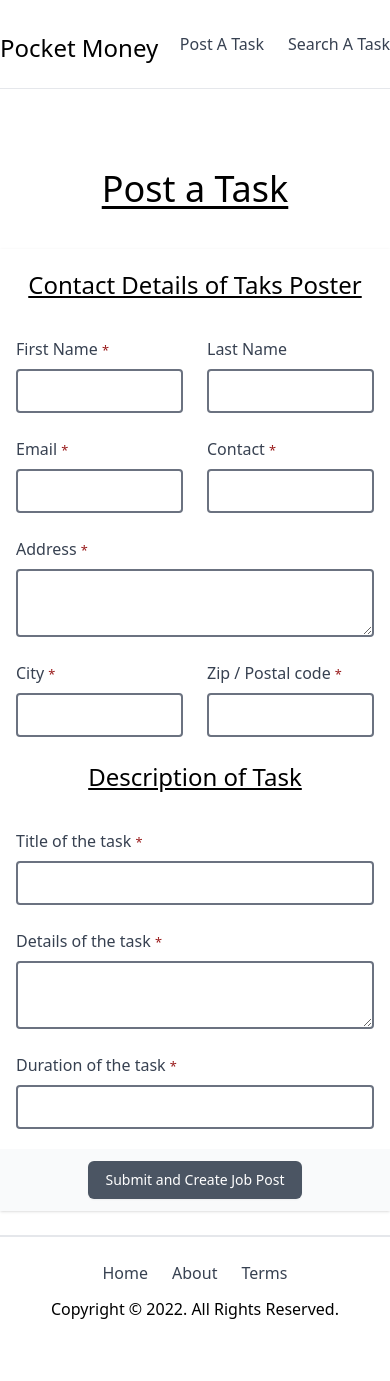
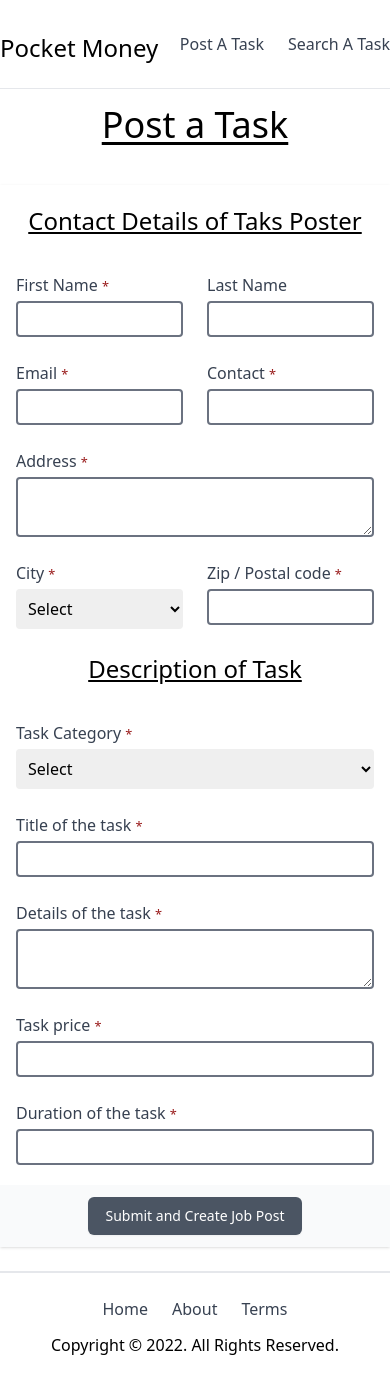
Before and after one commit to xenioushk/pocket-money-app, a React (Create React App) app: page /add-job in a window 390 px wide. Before the commit the page ends 1345 px from the top, so only its background shows below. Built offline with nearby package versions, Linux system fonts and the light colour scheme; no server answers.

Commit message:
Added form validation.

```diff
--- a/package.json
+++ b/package.json
@@ -9,6 +9,7 @@
     "axios": "1.1.3",
     "react": "^18.2.0",
     "react-dom": "^18.2.0",
+    "react-hook-form": "7.39.1",
     "react-router-dom": "6.4.2",
     "react-scripts": "5.0.1",
     "web-vitals": "2.1.4"
--- a/src/components/AddJob.js
+++ b/src/components/AddJob.js
@@ -2,184 +2,199 @@ import React, { useState } from "react"
 import FormHeading from "./form/FormHeading"
 import axios from "axios"
 import FormLabel from "./form/FormLabel"
+import { useForm } from "react-hook-form"
 
 const AddJob = () => {
-  const [status, setStatus] = useState(0)
-  const [firstname, setFirstName] = useState("")
-  const [lastname, setLastName] = useState("")
-  const [contact, setContact] = useState("")
-  const [email, setEmail] = useState("")
-  const [address, setAddress] = useState("")
-  const [city, setCity] = useState("")
-  const [zipcode, setZipcode] = useState("")
-
-  const [taskTitle, setTaskTitle] = useState("")
-  const [taskDetails, settaskDetails] = useState("")
-  const [taskDuration, setTaskDuration] = useState("")
-
-  // useEffect(() => {
-  //   setStatus(1)
-  // }, [status])
-
-  //functions.
-
-  const resetFields = () => {
-    setFirstName("")
-    setLastName("")
-    setContact("")
-    setEmail("")
-    setCity("")
-    setZipcode("")
-    setAddress("")
-    setTaskTitle("")
-    settaskDetails("")
-    setTaskDuration("")
+  const defaultValues = {
+    firstName: "",
+    lastName: "",
+    contact: "",
+    email: "",
+    address: "",
+    city: "",
+    zipCode: "",
+    taskCategory: "",
+    taskTitle: "",
+    taskDetails: "",
+    taskDuration: "",
+    taskPrice: "",
   }
 
-  const newJob = {
-    userId: 1,
-    taskTitle: taskTitle,
-    taskDetails: taskDetails,
-    taskDuration: taskDuration,
-  }
+  const {
+    register,
+    handleSubmit,
+    reset,
+    formState: { errors },
+  } = useForm({
+    defaultValues: defaultValues,
+  })
 
-  const sendPostRequest = async () => {
+  const sendPostRequest = async (data) => {
     try {
+      // console.log("Inside Axios")
+      // console.log(data)
+      window.scrollTo({ top: 0, behavior: "smooth" })
+      setStatus(1)
+      setstatusMessage("Please wait .....")
+      setformOverLay(1)
+
+      const newJob = {
+        userId: 1,
+        firstName: data.firstName,
+        lastName: data.lastName,
+        contact: data.contact,
+        email: data.email,
+        address: data.address,
+        city: data.city,
+        zipCode: data.zipCode,
+        taskCategory: data.taskCategory,
+        taskTitle: data.taskTitle,
+        taskDetails: data.taskDetails,
+        taskDuration: data.taskDuration,
+        taskPrice: data.taskPrice,
+      }
+
       const resp = await axios.post("/wp-json/pmapi/v1/create", newJob)
-      console.log(resp.data)
-      resetFields()
+      // console.log(resp.data)
+      if (resp.data.status === 1) {
+        setstatusMessage(resp.data.msg)
+        setformOverLay(0)
+        setsubmitBtn(0)
+        reset(defaultValues)
+        setTimeout(() => {
+          setStatus(0)
+        }, 3000)
+      }
+      // resetFields()
     } catch (err) {
       // Handle Error Here
+      setstatusMessage("Unable to create job post.")
+      setformOverLay(0)
+      setsubmitBtn(0)
       console.error(err)
     }
   }
-  // Error Class.
-  // border-red-500
+  const onSubmit = (data) => {
+    // console.log(data)
+    setsubmitBtn(1)
+    sendPostRequest(data)
+  }
+  const warningText = "text-red-500"
+  // console.log(watch("example")) // watch input value by passing the name of it
 
-  const handleSubmit = async (e) => {
-    var isValid = true
-
-    if (firstname.trim() === "") {
-      isValid = false
-      console.log("Firstname Required.")
-    }
-
-    if (lastname.trim() === "") {
-      console.log("Lastname Required.")
-    }
-
-    if (contact.trim() === "") {
-      console.log("Contact Required.")
-    }
-
-    if (taskTitle.trim() === "") {
-      isValid = false
-      console.log("Task Title Required.")
-    }
-
-    if (taskDetails.trim() === "") {
-      isValid = false
-      console.log("Task Details Required.")
-    }
-
-    if (isValid === true) {
-      sendPostRequest()
-    }
-
-    // console.log(firstname)
-    // console.log(lastname)
-    // console.log(email)
-    // console.log(contact)
-    // console.log(address)
-    // console.log(city)
-    // console.log(zipcode)
-    // console.log(taskTitle)
-    // console.log(taskDetails)
-    // console.log(taskDuration)
-
-    // sendPostRequest()
-
-    window.scrollTo({ top: 0, behavior: "smooth" })
-    setStatus(1)
-    setTimeout(() => {
-      setStatus(0)
-    }, 3000)
-    e.preventDefault()
-  }
+  const [status, setStatus] = useState(0)
+  const [statusMessage, setstatusMessage] = useState("")
+  const [formOverLay, setformOverLay] = useState(0)
+  const [submitBtn, setsubmitBtn] = useState(0)
 
   return (
     <>
       <div>
-        <div className={`text-center bg-brightRed justify-center mx-auto w-1/3 p-3 text-white ${status ? "" : "hidden"}`}>Job created successfully!</div>
-        <div className="flex flex-wrap justify-center mt-20">
+        <div className={`text-center bg-brightRed justify-center mx-auto w-1/3 p-3 text-white ${status ? "" : "hidden"}`}>{statusMessage}</div>
+        <div className="flex flex-wrap justify-center mt-3">
           <h1 className="text-4xl underline underline-offset-4">Post a Task</h1>
         </div>
 
-        <form onSubmit={handleSubmit}>
+        <form onSubmit={handleSubmit(onSubmit)}>
           <div className="mt-10 sm:mt-0">
             <div className="mt-5 flex flex-wrap justify-center">
               <div className="overflow-hidden shadow sm:rounded-md">
-                <div className="bg-white px-4 py-5 sm:p-6">
-                  <div className="grid grid-cols-8 gap-6">
+                <div className={`bg-white px-4 py-5 sm:p-6 ${formOverLay === 1 ? "form-overlay" : ""}`}>
+                  <div className="grid grid-cols-10 gap-6">
                     <FormHeading title="Contact Details of Taks Poster" />
                     {/* First Name */}
-                    <div className="col-span-4">
-                      <FormLabel id="firstname" title="First Name" />
-                      <input type="text" name="firstname" id="firstname" value={firstname} onChange={(e) => setFirstName(e.target.value)} className="p-2 mt-2 block w-full rounded border-2 border-gray-500 focus:border-2" />
+                    <div className="col-span-5">
+                      <FormLabel id="firstName" title="First Name" />
+                      <input type="text" name="firstName" id="firstName" {...register("firstName", { required: true })} className="p-1 mt-1 block w-full rounded border-2 border-gray-500 focus:border-2" />
+                      {errors.firstName && <span className={warningText}>First Name is required</span>}{" "}
                     </div>
                     {/* Last Name */}
-                    <div className="col-span-4">
-                      <FormLabel id="lastname" title="Last Name" required={false} />
-                      <input type="text" name="lastname" id="lastname" value={lastname} onChange={(e) => setLastName(e.target.value)} className="p-2 mt-2 block w-full rounded border-2 border-gray-500 focus:border-2" />
+                    <div className="col-span-5">
+                      <FormLabel id="lastName" title="Last Name" required={false} />
+                      <input type="text" name="lastName" id="lastName" {...register("lastName")} className="p-1 mt-1 block w-full rounded border-2 border-gray-500 focus:border-2" />
                     </div>
                     {/* Email */}
-                    <div className="col-span-4">
+                    <div className="col-span-5">
                       <FormLabel id="email" title="Email" />
-                      <input type="text" name="email" id="email" value={email} onChange={(e) => setEmail(e.target.value)} className="p-2 mt-2 block w-full rounded border-2 border-gray-500 focus:border-2" />
+                      <input type="text" name="email" id="email" {...register("email", { required: true })} className="p-1 mt-1 block w-full rounded border-2 border-gray-500 focus:border-2" />
+                      {errors.email && <span className={warningText}>Email is required</span>}
                     </div>
                     {/* Contact */}
-                    <div className="col-span-4">
+                    <div className="col-span-5">
                       <FormLabel id="contact" title="Contact" />
-                      <input type="text" name="contact" id="contact" value={contact} onChange={(e) => setContact(e.target.value)} className="p-2 mt-2 block w-full rounded border-2 border-gray-500 focus:border-2" />
+                      <input type="text" name="contact" id="contact" {...register("contact", { required: true })} className="p-1 mt-1 block w-full rounded border-2 border-gray-500 focus:border-2" />
+                      {errors.contact && <span className={warningText}>Contact is required</span>}
                     </div>
                     {/* Street Address */}
-                    <div className="col-span-8">
+                    <div className="col-span-10">
                       <FormLabel id="address" title="Address" />
-                      <textarea name="address" id="address" value={address} onChange={(e) => setAddress(e.target.value)} className="p-2 mt-2 block w-full rounded border-2 border-gray-500 focus:border-2"></textarea>
+                      <textarea name="address" id="address" {...register("address", { required: true })} className="p-1 mt-1 block w-full rounded border-2 border-gray-500 focus:border-2"></textarea>
+                      {errors.address && <span className={warningText}>Address is required</span>}
                     </div>
                     {/* City */}
-                    <div className="col-span-4">
+                    <div className="col-span-5">
                       <FormLabel id="city" title="City" />
-                      <input type="text" name="city" id="city" value={city} onChange={(e) => setCity(e.target.value)} className="p-2 mt-2 block w-full rounded border-2 border-gray-500 focus:border-2" />
+                      <select name="city" id="city" className="w-full mt-1 p-2 rounded" {...register("city", { required: true })}>
+                        <option value="">Select</option>
+                        <option value="Helsinki">Helsinki</option>
+                        <option value="Tampere">Tampere</option>
+                      </select>
+                      {errors.city && <span className={warningText}>City is required</span>}
                     </div>
                     {/* ZIP */}
-                    <div className="col-span-4">
-                      <FormLabel id="zipcode" title="Zip / Postal code" />
-                      <input type="text" name="zipcode" id="zipcode" value={zipcode} onChange={(e) => setZipcode(e.target.value)} className="p-2 mt-2 block w-full rounded border-2 border-gray-500 focus:border-2" />
+                    <div className="col-span-5">
+                      <FormLabel id="zipCode" title="Zip / Postal code" />
+                      <input type="text" name="zipCode" id="zipCode" {...register("zipCode", { required: true })} className="p-1 mt-1 block w-full rounded border-2 border-gray-500 focus:border-2" />
+                      {errors.zipCode && <span className={warningText}>Zip number is required</span>}
                     </div>
 
                     <FormHeading title="Description of Task" />
+
                     {/* Title of the Task */}
-                    <div className="col-span-8">
+                    <div className="col-span-10">
+                      <FormLabel id="taskCategory" title="Task Category" />
+                      <select name="taskCategory" id="taskCategory" className="w-full mt-1 p-2 rounded" {...register("taskCategory", { required: true })}>
+                        <option value="">Select</option>
+                        <option value="3">Care Giving</option>
+                        <option value="7">Cleaning</option>
+                        <option value="8">Editing</option>
+                        <option value="4">Parcel Delivery</option>
+                        <option value="5">Repair</option>
+                      </select>
+                      {errors.taskCategory && <span className={warningText}>Task Category is required</span>}
+                    </div>
+
+                    {/* Title of the Task */}
+                    <div className="col-span-10">
                       <FormLabel id="taskTitle" title="Title of the task" />
-                      <input type="text" name="taskTitle" id="taskTitle" value={taskTitle} onChange={(e) => setTaskTitle(e.target.value)} className="p-2 mt-2 block w-full rounded border-2 border-gray-500 focus:border-2" />
+                      <input type="text" name="taskTitle" id="taskTitle" {...register("taskTitle", { required: true })} className="p-1 mt-1 block w-full rounded border-2 border-gray-500 focus:border-2" />
+                      {errors.taskTitle && <span className={warningText}>Task title is required</span>}
                     </div>
 
                     {/* Details of the Task */}
-                    <div className="col-span-8">
+                    <div className="col-span-10">
                       <FormLabel id="taskDetails" title=" Details of the task" />
-                      <textarea name="taskDetails" id="taskDetails" value={taskDetails} onChange={(e) => settaskDetails(e.target.value)} className="p-2 mt-2 block w-full rounded border-2 border-gray-500 focus:border-2"></textarea>
+                      <textarea name="taskDetails" id="taskDetails" {...register("taskDetails", { required: true })} className="p-1 mt-1 block w-full rounded border-2 border-gray-500 focus:border-2"></textarea>
+                      {errors.taskDetails && <span className={warningText}>Details of the task is required</span>}
                     </div>
 
                     {/* Duration of the Task */}
-                    <div className="col-span-8">
+                    <div className="col-span-10">
+                      <FormLabel id="taskPrice" title="Task price" />
+                      <input type="text" name="taskPrice" id="taskPrice" {...register("taskPrice", { required: true })} className="p-1 mt-1 block w-full rounded border-2 border-gray-500 focus:border-2" />
+                      {errors.taskPrice && <span className={warningText}>The task price is required</span>}
+                    </div>
+
+                    {/* Duration of the Task */}
+                    <div className="col-span-10">
                       <FormLabel id="taskDuration" title="Duration of the task" />
-                      <input type="text" name="taskDuration" id="taskDuration" value={taskDuration} onChange={(e) => setTaskDuration(e.target.value)} className="p-2 mt-2 block w-full rounded border-2 border-gray-500 focus:border-2" />
+                      <input type="text" name="taskDuration" id="taskDuration" {...register("taskDuration", { required: true })} className="p-1 mt-1 block w-full rounded border-2 border-gray-500 focus:border-2" />
+                      {errors.taskDuration && <span className={warningText}>Duration of the task is required</span>}
                     </div>
                   </div>
                 </div>
                 <div className="bg-gray-50 px-4 py-3 text-center sm:px-6">
-                  <button type="submit" className="inline-flex justify-center rounded-md border border-transparent bg-gray-600 py-2 px-4 text-sm font-medium text-white shadow-sm hover:bg-gray-900 focus:outline-none focus:ring-2 focus:ring-indigo-500 focus:ring-offset-2">
+                  <button disabled={submitBtn} type="submit" className="inline-flex justify-center rounded-md border border-transparent bg-gray-600 py-2 px-4 text-sm font-medium text-white shadow-sm hover:bg-gray-900 focus:outline-none focus:ring-2 focus:ring-indigo-500 focus:ring-offset-2">
                     Submit and Create Job Post
                   </button>
                 </div>
--- a/src/components/form/FormHeading.js
+++ b/src/components/form/FormHeading.js
@@ -3,7 +3,7 @@ import React from "react"
 const FormHeading = (props) => {
   return (
     <>
-      <h2 className="col-span-8 text-center text-2xl underline mb-3">{props.title}</h2>
+      <h2 className="col-span-10 text-center text-2xl underline mb-3">{props.title}</h2>
     </>
   )
 }
```
Also changed, not shown: src/index.css (+17 -0 lines), 1 other file (tests, documents, lock files or other folders).
